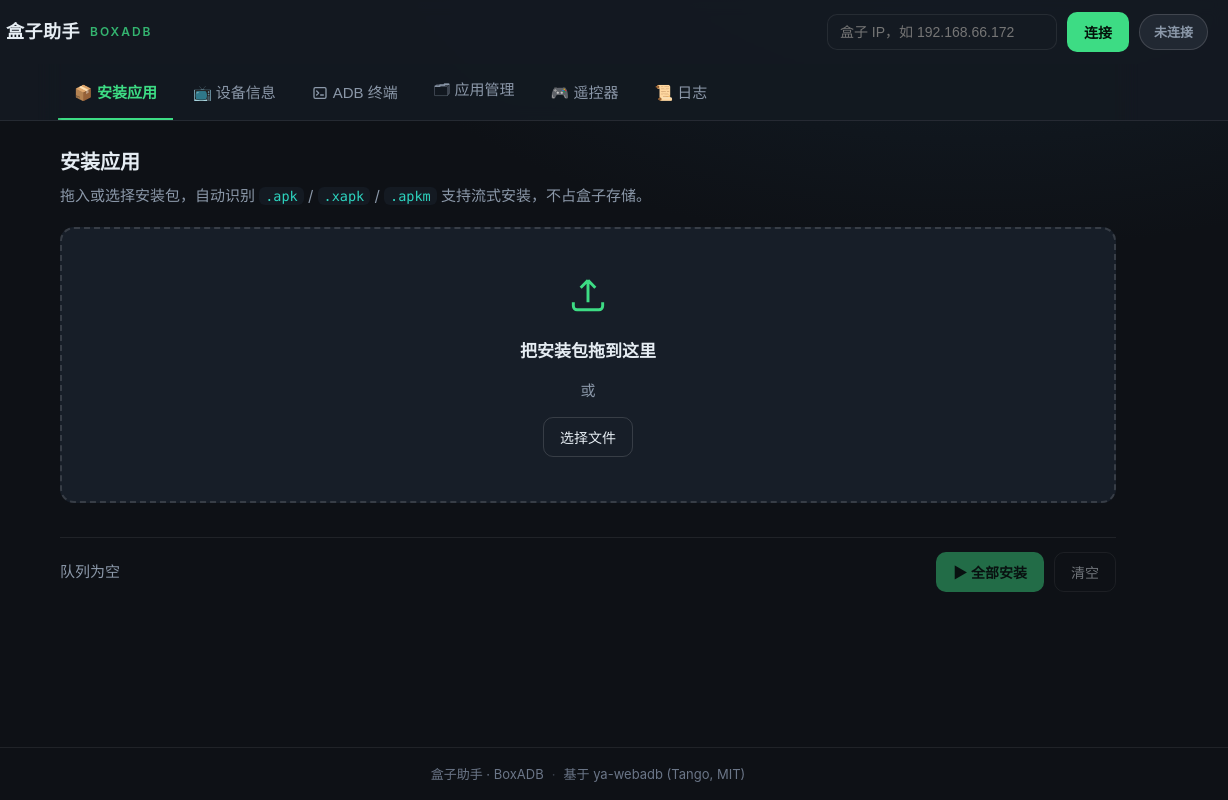
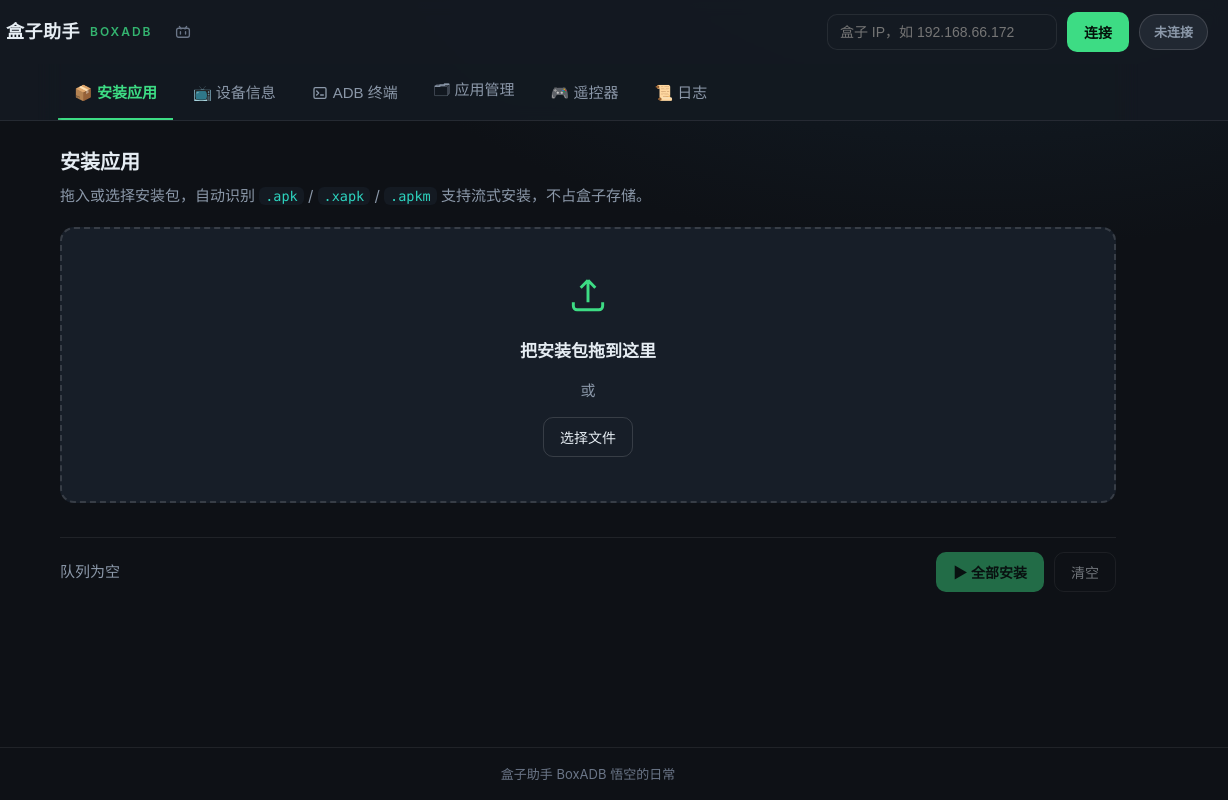
Before and after one commit to fueryuanyi/boxadb, a plain HTML site: page index.html in a window 1280 px wide. Shown: the full height of the page, 52-1280 px from the left. Drawn offline with Linux system fonts and the light colour scheme.

Commit message:
Add footer attribution and Bilibili link to header

```diff
--- a/css/style.css
+++ b/css/style.css
@@ -192,6 +192,13 @@ input:focus{border-color:var(--accent);box-shadow:0 0 0 3px rgba(61,220,132,.16)
 /* 页脚 */
 .foot{border-top:1px solid var(--line);padding:16px 22px;color:var(--muted-2);font-size:13px;display:flex;gap:8px;align-items:center;justify-content:center}
 .foot .dot{opacity:.5}
+.foot-link{color:var(--muted-2);text-decoration:none;transition:color .15s}
+.foot-link:hover{color:var(--accent)}
+
+/* 顶栏社交图标（B站） */
+.social-icon{display:inline-flex;align-items:center;justify-content:center;color:var(--muted-2);
+  padding:5px;border-radius:8px;margin-left:6px;transition:color .15s,background .15s}
+.social-icon:hover{color:var(--accent);background:rgba(255,255,255,.06)}
 
 /* Toast */
 .toasts{position:fixed;right:18px;bottom:18px;display:flex;flex-direction:column;gap:10px;z-index:50}
--- a/index.html
+++ b/index.html
@@ -17,6 +17,13 @@
         <img class="brand-logo" src="assets/logo.png" alt="盒子助手" aria-hidden="true" />
         <span class="brand-name">盒子助手</span>
         <span class="brand-sub">BoxADB</span>
+        <a class="social-icon" href="https://space.bilibili.com/250915741" target="_blank" rel="noopener" title="B站 · 悟空的日常" aria-label="B站主页">
+          <svg viewBox="0 0 24 24" width="18" height="18" fill="none" stroke="currentColor" stroke-width="1.8" stroke-linecap="round" stroke-linejoin="round" aria-hidden="true">
+            <path d="M7.2 4.6 9.3 8M16.8 4.6 14.7 8"/>
+            <path d="M3.5 9.6A2.6 2.6 0 0 1 6.1 7h11.8a2.6 2.6 0 0 1 2.6 2.6v6.8a2.6 2.6 0 0 1-2.6 2.6H6.1a2.6 2.6 0 0 1-2.6-2.6Z"/>
+            <path d="M8.6 11.6v3.2M15.4 11.6v3.2"/>
+          </svg>
+        </a>
       </div>
 
       <div class="conn">
@@ -180,9 +187,7 @@
   </main>
 
   <footer class="foot">
-    <span>盒子助手 · BoxADB</span>
-    <span class="dot">·</span>
-    <span>基于 ya-webadb (Tango, MIT)</span>
+    <a class="foot-link" href="https://github.com/wukongdaily/boxadb" target="_blank" rel="noopener">盒子助手 BoxADB 悟空的日常</a>
   </footer>
 
   <div id="toasts" class="toasts" aria-live="polite"></div>
```
Also changed, not shown: assets/AppIcon.png, assets/logo.png.
